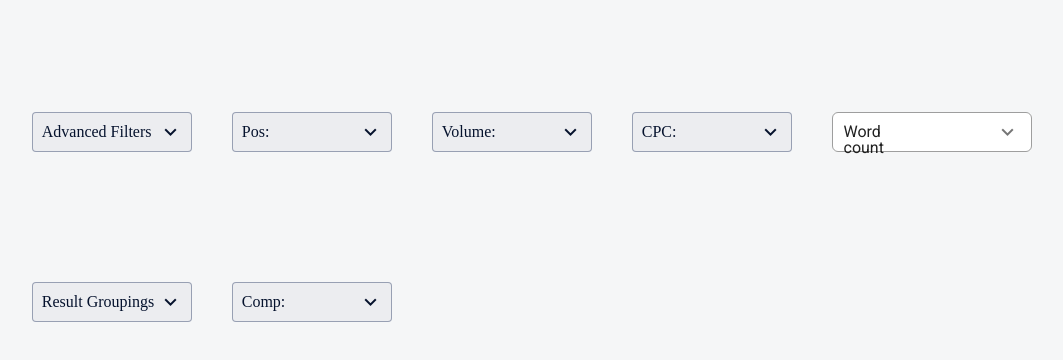
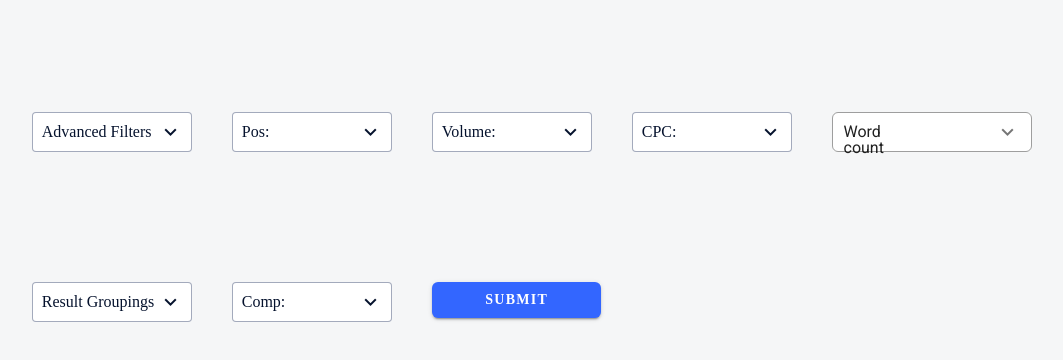
Before and after one commit to MrNedNick/vue-cpanel-filters, a Vue app: page / in a window 1280 px wide. Shown: the top 360 px of the page, without its empty margins (68-1131 px from the left). Built offline with nearby package versions, Linux system fonts and the light colour scheme.

Commit message:
Add AllFilters component

```diff
--- a/src/App.vue
+++ b/src/App.vue
@@ -1,131 +1,14 @@
 <template>
   <v-app id="inspire">
-    <div class="wrapper">
-      <div class="container">
-        <advanced-filter />
-        <position-filter/>
-        <volume-filter />
-        <cpc-filter />
-        <word-count-filter />
-        <groupings-filter />
-        <competitor-filter />
-        <!-- <alternative-volume-filter /> -->
-      </div>
-    </div>
+    <all-filters></all-filters>
   </v-app>
 </template>
 
 <script>
-import AdvancedFilter from "./components/Filters/AdvancedFilter.vue";
-import AlternativeVolumeFilter from './components/Filters/AlternativeVolumeFilter.vue';
-import CompetitorFilter from "./components/Filters/CompetitorFilter.vue";
-import CpcFilter from "./components/Filters/CpcFilter.vue";
-import GroupingsFilter from "./components/Filters/GroupingsFilter.vue";
-import PositionFilter from "./components/Filters/PositionFilter.vue";
-import VolumeFilter from "./components/Filters/VolumeFilter.vue";
-import WordCountFilter from "./components/Filters/WordCountFilter.vue";
+import AllFilters from './components/AllFilters.vue';
 export default {
   components: {
-    AdvancedFilter,
-    GroupingsFilter,
-    PositionFilter,
-    VolumeFilter,
-    CpcFilter,
-    WordCountFilter,
-    CompetitorFilter,
-    AlternativeVolumeFilter,
-  },
-
-  methods: {},
-};
+    AllFilters,
+  }
+}
 </script>
-
-
-<style lang='scss'>
-body {
-  font-family: "Source Sans Pro";
-  font-weight: 400;
-  font-size: 14px;
-  color: #05122d;
-}
-.wrapper {
-  background-color: #f5f6f7;
-  min-height: 1500px;
-}
-.container {
-  display: flex;
-  flex-wrap: wrap;
-}
-.menu-container {
-  margin-left: 40px;
-  margin-top: 100px;
-}
-.advanced-container {
-  display: flex;
-  height: 40px !important;
-}
-
-.menu {
-  max-width: 201px;
-  margin-top: -24px;
-}
-.menu .v-list-item {
-  padding: 0;
-}
-
-.radio {
-  margin-top: 0px;
-  padding: 8px 0px 8px 12px;
-  width: 201px;
-}
-.radio:hover {
-  background-color: rgba(235, 235, 235, 0.726);
-}
-.v-input--radio-group--column .v-radio:not(:last-child):not(:only-child) {
-  margin-bottom: 0px;
-}
-
-.theme--light.v-label {
-  color: #05122d !important;
-}
-.custom-section {
-  display: flex;
-}
-.custom-line {
-  padding-top: 37px;
-}
-.section-label {
-  font-family: "Source Sans Pro";
-  font-weight: 400;
-  font-size: 14px;
-  line-height: 166%;
-  color: #05122d;
-  opacity: 0.4;
-  margin-left: 16px;
-  margin-top: -40px;
-}
-.v-text-field--filled > .v-input__control > .v-input__slot,
-.v-text-field--full-width > .v-input__control > .v-input__slot,
-.v-text-field--outlined > .v-input__control > .v-input__slot {
-  min-height: 0px !important;
-  max-width: 200px !important;
-  border-radius: 6px;
-}
-// apply btn
-
-// Select Input Title
-.select .v-text-field--full-width .v-input__prepend-inner,
-.v-text-field--enclosed .v-input__prepend-inner {
-  margin-top: 12px !important;
-}
-// Select Cross Btn
-.select .v-text-field--full-width .v-input__prepend-inner,
-.v-text-field--enclosed .v-input__append-inner {
-  margin-top: 8px !important;
-}
-// Select Input
-.v-application {
-  font-family: "Source Sans Pro";
-  line-height: 1.5;
-}
-</style>
--- /dev/null
+++ b/src/components/AllFilters.vue
@@ -0,0 +1,132 @@
+<template>
+  <div class="wrapper">
+    <div class="container">
+      <advanced-filter />
+      <position-filter/>
+      <volume-filter />
+      <cpc-filter />
+      <word-count-filter />
+      <groupings-filter />
+      <competitor-filter />
+      <!-- <alternative-volume-filter /> -->
+      <div class="menu-container">
+        <v-btn class="apply-btn">SUBMIT</v-btn>
+      </div>
+    </div>
+  </div>
+</template>
+
+<script>
+import AdvancedFilter from "./Filters/AdvancedFilter.vue";
+import AlternativeVolumeFilter from './Filters/AlternativeVolumeFilter.vue';
+import CompetitorFilter from "./Filters/CompetitorFilter.vue";
+import CpcFilter from "./Filters/CpcFilter.vue";
+import GroupingsFilter from "./Filters/GroupingsFilter.vue";
+import PositionFilter from "./Filters/PositionFilter.vue";
+import VolumeFilter from "./Filters/VolumeFilter.vue";
+import WordCountFilter from "./Filters/WordCountFilter.vue";
+export default {
+  components: {
+    AdvancedFilter,
+    GroupingsFilter,
+    PositionFilter,
+    VolumeFilter,
+    CpcFilter,
+    WordCountFilter,
+    CompetitorFilter,
+    AlternativeVolumeFilter,
+  },
+
+  methods: {},
+};
+</script>
+
+
+<style lang='scss'>
+body {
+  font-family: "Source Sans Pro";
+  font-weight: 400;
+  font-size: 14px;
+  color: #05122d;
+}
+.wrapper {
+  background-color: #f5f6f7;
+  min-height: 1500px;
+}
+.container {
+  display: flex;
+  flex-wrap: wrap;
+}
+.menu-container {
+  margin-left: 40px;
+  margin-top: 100px;
+}
+.advanced-container {
+  display: flex;
+  height: 40px !important;
+}
+
+.menu {
+  max-width: 201px;
+  margin-top: -24px;
+}
+.menu .v-list-item {
+  padding: 0;
+}
+
+.radio {
+  margin-top: 0px;
+  padding: 8px 0px 8px 12px;
+  width: 201px;
+}
+.radio:hover {
+  background-color: rgba(235, 235, 235, 0.726);
+}
+.v-input--radio-group--column .v-radio:not(:last-child):not(:only-child) {
+  margin-bottom: 0px;
+}
+
+.theme--light.v-label {
+  color: #05122d !important;
+}
+.custom-section {
+  display: flex;
+}
+.custom-line {
+  padding-top: 37px;
+}
+.section-label {
+  font-family: "Source Sans Pro";
+  font-weight: 400;
+  font-size: 14px;
+  line-height: 166%;
+  color: #05122d;
+  opacity: 0.4;
+  margin-left: 16px;
+  margin-top: -40px;
+}
+.v-text-field--filled > .v-input__control > .v-input__slot,
+.v-text-field--full-width > .v-input__control > .v-input__slot,
+.v-text-field--outlined > .v-input__control > .v-input__slot {
+  min-height: 0px !important;
+  max-width: 200px !important;
+  border-radius: 6px;
+}
+// apply btn
+
+// Select Input Title
+.select .v-text-field--full-width .v-input__prepend-inner,
+.v-text-field--enclosed .v-input__prepend-inner {
+  margin-top: 12px !important;
+}
+// Select Cross Btn
+.select .v-text-field--full-width .v-input__prepend-inner,
+.v-text-field--enclosed .v-input__append-inner {
+  margin-top: 8px !important;
+}
+// Select Input
+.v-application {
+  font-family: "Source Sans Pro";
+  line-height: 1.5;
+}
+</style>
--- a/src/components/Filters/AdvancedFilter.vue
+++ b/src/components/Filters/AdvancedFilter.vue
@@ -129,7 +129,8 @@ export default {
     padding: 0 8px 0 !important;
     width: 160px;
     height: 40px;
-    background: rgba(26, 44, 89, 0.04);
+    background: white;
+    // background: rgba(26, 44, 89, 0.04);
   }
 }
 .advanced-apply-btn {
```
